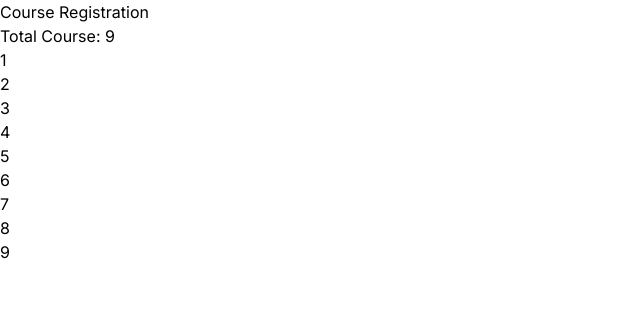
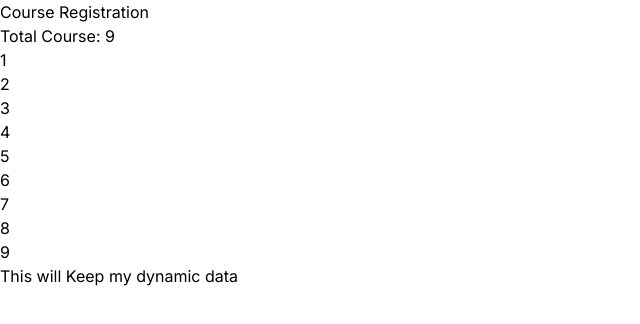
Before and after one commit to kawser2917/Course_registation, a React (Vite) app: page / in a window 1280 px wide. Shown: the top 324 px of the page, without its empty margins (0-640 px from the left). Built offline with nearby package versions, Linux system fonts and the light colour scheme.

Commit message:
layout done

```diff
--- a/src/App.jsx
+++ b/src/App.jsx
@@ -1,4 +1,5 @@
 import './App.css'
+import Courseinfo from './component/Courseinfo/Courseinfo'
 import Courses from './component/Courses/Courses'
 import Header from './component/Header/Header'
 
@@ -7,7 +8,11 @@ function App() {
   return (
     <>
     <Header></Header>
+    <div className='flex'>
     <Courses></Courses>
+    <Courseinfo></Courseinfo>
+    </div>
+
 
     </>
   )
--- a/src/component/Course/Course.jsx
+++ b/src/component/Course/Course.jsx
@@ -2,7 +2,7 @@ import PropTypes from 'prop-types'
 const Course = ({course}) => {
     const {id} = course
     return (
-        <div>
+        <div className='w-1/3'>
             <p>{id}</p>
 
         </div>
--- /dev/null
+++ b/src/component/Courseinfo/Courseinfo.jsx
@@ -0,0 +1,10 @@
+const Courseinfo = () => {
+    return (
+        <div  className='w-1/3'>
+            <h3 className="text-3xl">This will Keep my dynamic data</h3>
+
+        </div>
+    );
+};
+
+export default Courseinfo;
--- a/src/component/Courses/Courses.jsx
+++ b/src/component/Courses/Courses.jsx
@@ -11,7 +11,7 @@ const Courses = () => {
         .then(data => setCourses(data))
     },[])
     return (
-        <div>
+        <div className="w-3/4">
             <h3 className="text-2xl text-center">Total Course: {courses.length}</h3>
             {
                 courses.map( (course,idx) => <Course key={idx} course={course}></Course>)
```
